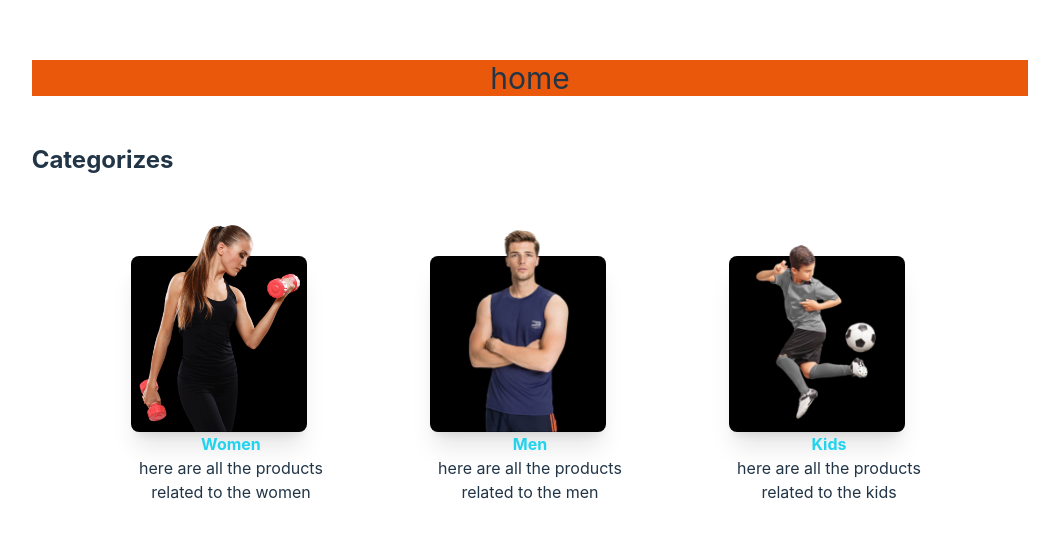
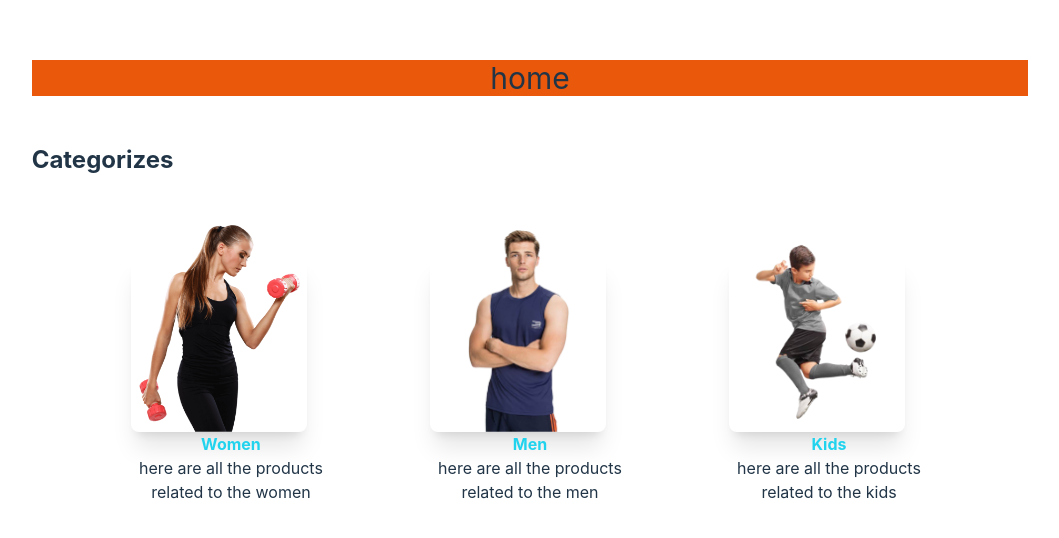
Before and after one commit to katherine-j-c-s/Ecomerce, a React (Vite) app in the folder ecomerce/Client/: page / in a window 1280 px wide. Shown: the part 118-656 px from the top of the page, without its empty margins (110-1169 px from the left). Built offline with nearby package versions, Linux system fonts and the light colour scheme.

Commit message:
changed background color

```diff
--- a/ecomerce/Client/src/components/CardG/CardG.jsx
+++ b/ecomerce/Client/src/components/CardG/CardG.jsx
@@ -3,7 +3,7 @@ import React from 'react'
 export default function CardGenres({title,desc,img}) {
   return (
     <div className='flex w-1/5 justify-center flex-col align-middle'>
-        <div className='flex shadow-xl bg-black h-44 w-44 justify-center rounded-lg align-bottom'>
+        <div className='flex shadow-xl h-44 w-44 justify-center rounded-lg align-bottom'>
             <img className='relative bottom-8 h-52' src={img} alt={title} />
         </div>
         <h2 className='text-cyan-400 font-bold'>{title}</h2>
```
